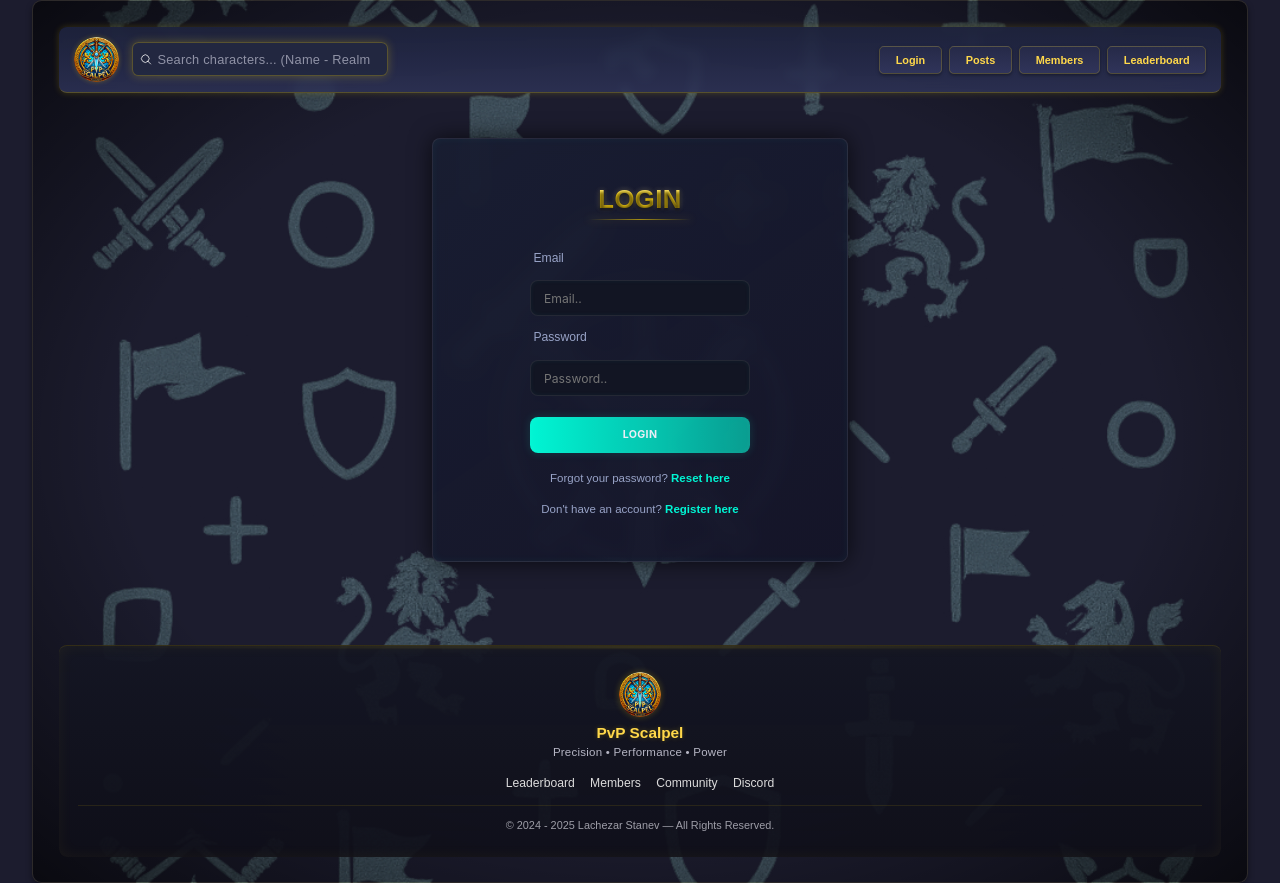
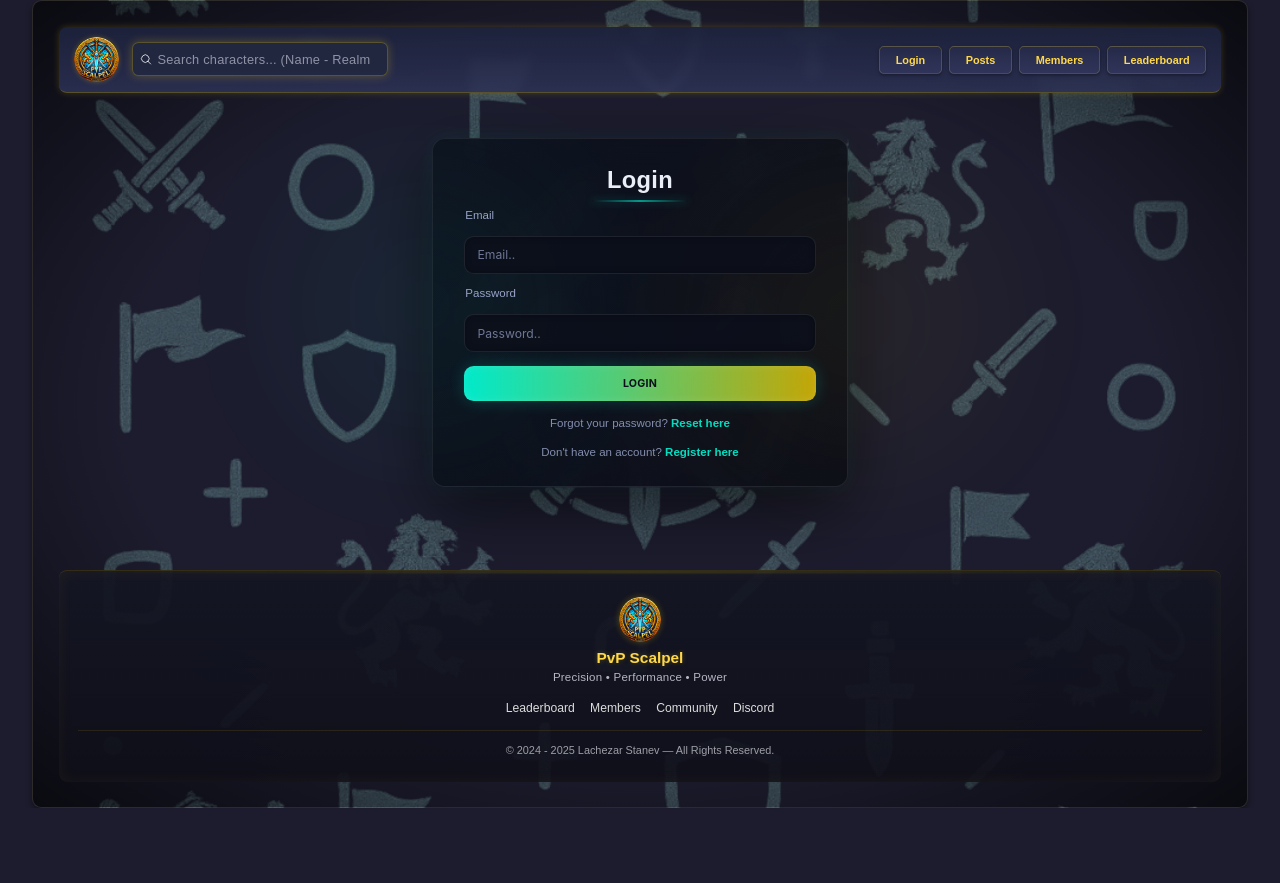
Before and after one commit to lStanev00/PvP-Scalpel-FrontEnd, a React (Vite) app: page /login in a window 1280 px wide. After the commit the page ends 808 px from the top, so only its background shows below. Built offline with nearby package versions, Linux system fonts and the light colour scheme; no server answers.

Commit message:
login and register form css update

```diff
--- a/src/Styles/modular/LogReg.module.css
+++ b/src/Styles/modular/LogReg.module.css
@@ -1,25 +1,52 @@
 .container {
+    position: relative;
+    isolation: isolate;
+
     display: flex;
     flex-direction: column;
-    align-items: center;
+    align-items: stretch;
     justify-content: center;
 
-    width: 100%;
-    max-width: 520px;
+    width: min(520px, 100%);
     margin: 2rem auto;
     padding: 2.2rem 2.4rem;
 
-    background: var(--bg-char-details-card);
-    border: 1px solid var(--border-color);
-    border-radius: var(--radius);
+    background: linear-gradient(145deg, rgba(14, 18, 30, 0.95), rgba(10, 12, 22, 0.9));
+    border: 1px solid rgba(255, 255, 255, 0.08);
+    border-radius: 16px;
     box-shadow:
-        inset 0 0 10px rgba(0, 245, 212, 0.05),
-        0 0 28px rgba(0, 0, 0, 0.65);
-    backdrop-filter: blur(10px);
+        0 28px 80px rgba(0, 0, 0, 0.55),
+        0 0 24px rgba(0, 245, 212, 0.08);
+    backdrop-filter: blur(16px);
 
-    animation: fadeRise 0.4s ease-out forwards;
+    animation: fadeRise 0.45s ease-out forwards;
     opacity: 0;
-    transform: translateY(10px);
+    transform: translateY(12px);
+}
+
+.container::before,
+.container::after {
+    content: "";
+    position: fixed;
+    width: 260px;
+    height: 260px;
+    border-radius: 50%;
+    filter: blur(120px);
+    opacity: 0.8;
+    z-index: -1;
+    pointer-events: none;
+}
+
+.container::before {
+    top: 18%;
+    left: -140px;
+    background: rgba(0, 245, 212, 0.12);
+}
+
+.container::after {
+    bottom: 18%;
+    right: -140px;
+    background: rgba(255, 215, 0, 0.12);
 }
 
 @keyframes fadeRise {
@@ -30,6 +57,11 @@
 }
 
 /* ===== HEADER ===== */
+.container > .inner-section {
+    align-items: center;
+    padding-bottom: 1rem;
+}
+
 .inner-section h4 {
     position: relative;
     display: flex;
@@ -37,35 +69,24 @@
     justify-content: center;
     gap: 0.6rem;
 
-    font-size: 2rem;
+    font-size: 1.85rem;
     font-weight: 700;
-    text-transform: uppercase;
-    letter-spacing: 0.6px;
+    letter-spacing: 0.4px;
     text-align: center;
-
-
-    background: linear-gradient(180deg, #fff9c4 0%, #ffd700 35%, #caa400 100%);
-    background-clip: text;
-    -webkit-background-clip: text;
-    -webkit-text-fill-color: transparent;
-
-    text-shadow:
-        0 2px 4px rgba(0, 0, 0, 0.6),
-        0 0 6px rgba(255, 225, 120, 0.25),
-        0 0 12px rgba(255, 255, 255, 0.1);
+    color: var(--color-text);
 }
 
 .inner-section h4::after {
     content: "";
     position: absolute;
-    bottom: -8px;
+    bottom: -10px;
     left: 50%;
     transform: translateX(-50%);
-    width: 130px;
+    width: 120px;
     height: 2px;
 
-    background: linear-gradient(90deg, transparent, rgba(255, 215, 0, 0.6), transparent);
-    box-shadow: 0 0 10px rgba(255, 200, 50, 0.3);
+    background: linear-gradient(90deg, transparent, rgba(0, 245, 212, 0.6), transparent);
+    box-shadow: 0 0 10px rgba(0, 245, 212, 0.25);
 }
 
 
@@ -73,17 +94,17 @@
 form {
     display: flex;
     flex-direction: column;
-    align-items: center;
+    align-items: stretch;
     width: 100%;
     color: var(--color-text);
-    gap: 1.5rem;
+    gap: 1.25rem;
 }
 
 form label {
     align-self: flex-start;
-    font-size: 0.95rem;
+    font-size: 0.9rem;
     color: var(--color-muted);
-    margin-left: 4px;
+    margin-left: 2px;
     line-height: 1.4rem;
 }
 
@@ -92,23 +113,27 @@ form input[type="text"],
 form input[type="email"],
 form input[type="password"] {
     width: 100%;
-    padding: 0.75rem 1rem;
-    border-radius: var(--radius);
-    border: 1px solid var(--border-color);
-    background: rgba(18, 22, 35, 0.85);
+    padding: 0.8rem 1rem;
+    border-radius: 12px;
+    border: 1px solid rgba(255, 255, 255, 0.08);
+    background: rgba(12, 16, 28, 0.85);
     color: var(--color-text);
     font-family: var(--font-base);
     font-size: 0.95rem;
     transition: all 0.25s ease;
     outline: none;
-    box-shadow: inset 0 0 6px rgba(0, 245, 212, 0.05);
+    box-shadow: inset 0 0 8px rgba(0, 0, 0, 0.3);
+}
+
+form input::placeholder {
+    color: rgba(152, 163, 199, 0.7);
 }
 
 form input:focus {
-    border-color: var(--color-accent);
+    border-color: rgba(0, 245, 212, 0.7);
     box-shadow:
-        0 0 6px rgba(0, 245, 212, 0.3),
-        inset 0 0 4px rgba(0, 245, 212, 0.2);
+        0 0 10px rgba(0, 245, 212, 0.3),
+        inset 0 0 6px rgba(0, 245, 212, 0.15);
 }
 
 /* ===== CHECKBOX AREA ===== */
@@ -116,9 +141,9 @@ form input:focus {
     appearance: none;
     width: 20px;
     height: 20px;
-    border: 2px solid var(--color-accent);
+    border: 2px solid rgba(0, 245, 212, 0.6);
     border-radius: 6px;
-    background-color: transparent;
+    background-color: rgba(12, 16, 28, 0.6);
     position: relative;
     cursor: pointer;
     transition: all 0.25s ease;
@@ -130,7 +155,7 @@ form input:focus {
 }
 
 .checkbox:checked {
-    background-color: var(--color-accent);
+    background-color: rgba(0, 245, 212, 0.85);
     box-shadow: 0 0 8px rgba(0, 245, 212, 0.4);
 }
 
@@ -148,70 +173,69 @@ form input:focus {
 
 /* ===== BUTTON ===== */
 form button {
-    margin-top: 0.6rem;
-    padding: 0.9rem 1.4rem;
+    margin-top: 0.2rem;
+    padding: 0.85rem 1.2rem;
     width: 100%;
     border: none;
-    border-radius: var(--radius);
+    border-radius: 12px;
     cursor: pointer;
     font-weight: 700;
-    text-transform: uppercase;
-    letter-spacing: 0.4px;
+    letter-spacing: 0.3px;
 
-    background: linear-gradient(90deg, var(--color-accent), rgba(0, 245, 212, 0.6));
-    color: var(--color-text);
+    background: linear-gradient(90deg, rgba(0, 245, 212, 0.95), rgba(255, 215, 0, 0.75));
+    color: #0b0f1c;
     font-family: var(--font-base);
     transition: all 0.25s ease;
     box-shadow:
-        0 0 12px rgba(0, 245, 212, 0.15),
-        inset 0 0 8px rgba(255, 255, 255, 0.05);
+        0 0 20px rgba(0, 245, 212, 0.2),
+        inset 0 0 10px rgba(255, 255, 255, 0.12);
 }
 
 form button:hover {
-    background: linear-gradient(90deg, rgba(0, 245, 212, 0.8), var(--color-accent));
+    background: linear-gradient(90deg, rgba(0, 245, 212, 0.9), rgba(255, 215, 0, 0.9));
     box-shadow:
-        0 0 18px rgba(0, 245, 212, 0.25),
-        inset 0 0 6px rgba(255, 255, 255, 0.08);
-    transform: translateY(-1px);
+        0 0 24px rgba(0, 245, 212, 0.3),
+        inset 0 0 10px rgba(255, 255, 255, 0.18);
+    transform: translateY(-1px) scale(1.01);
 }
 
 form button:active {
-    transform: scale(0.97);
-    background: var(--color-accent);
+    transform: scale(0.98);
+    background: rgba(0, 245, 212, 0.9);
 }
 
 /* ===== LINKS ===== */
 form p {
     font-size: 0.9rem;
-    color: var(--color-muted);
-    margin-top: 0.5rem;
+    color: rgba(152, 163, 199, 0.85);
+    margin-top: 0.4rem;
     text-align: center;
 }
 
 form a {
-    color: var(--color-accent);
+    color: rgba(0, 245, 212, 0.9);
     font-weight: 600;
     text-decoration: none;
     transition: color 0.25s ease, text-shadow 0.25s ease;
 }
 
 form a:hover {
-    color: var(--color-gold);
-    text-shadow: 0 0 8px rgba(255, 215, 0, 0.3);
+    color: rgba(255, 215, 0, 0.95);
+    text-shadow: 0 0 10px rgba(255, 215, 0, 0.35);
 }
 
 /* ===== ERRORS ===== */
 .error-msg {
-    background: rgba(255, 50, 50, 0.08);
-    border: 1px solid rgba(255, 100, 100, 0.3);
-    color: #ff4d4d;
-    padding: 0.5rem 0.8rem;
-    border-radius: var(--radius);
-    font-size: 0.85rem;
+    background: rgba(255, 70, 70, 0.1);
+    border: 1px solid rgba(255, 90, 90, 0.35);
+    color: #ff8a8a;
+    padding: 0.55rem 0.85rem;
+    border-radius: 12px;
+    font-size: 0.86rem;
     width: 100%;
     text-align: center;
-    margin-top: -0.4rem;
-    box-shadow: inset 0 0 8px rgba(255, 50, 50, 0.1);
+    margin-top: -0.2rem;
+    box-shadow: inset 0 0 10px rgba(255, 70, 70, 0.12);
 }
 
 /* ===== SECTION WRAPPER ===== */
@@ -219,6 +243,21 @@ form a:hover {
     display: flex;
     flex-direction: column;
     width: 100%;
-    gap: 1rem;
-    padding: 1.4rem;
+    gap: 0.9rem;
+    padding: 0;
 }
+
+.inner-section + .inner-section {
+    margin-top: 0.4rem;
+}
+
+@media (max-width: 600px) {
+    .container {
+        padding: 1.8rem 1.5rem;
+        border-radius: 14px;
+    }
+
+    .inner-section h4 {
+        font-size: 1.6rem;
+    }
+}
```
